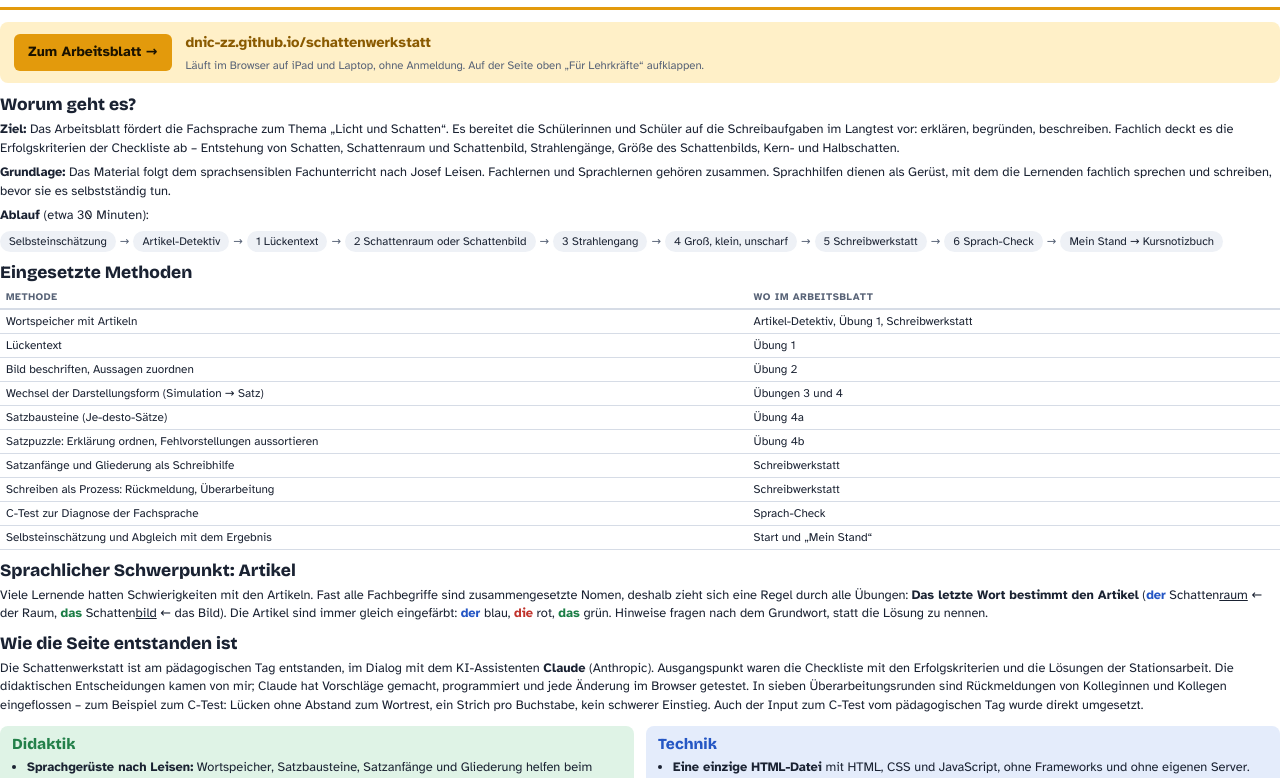
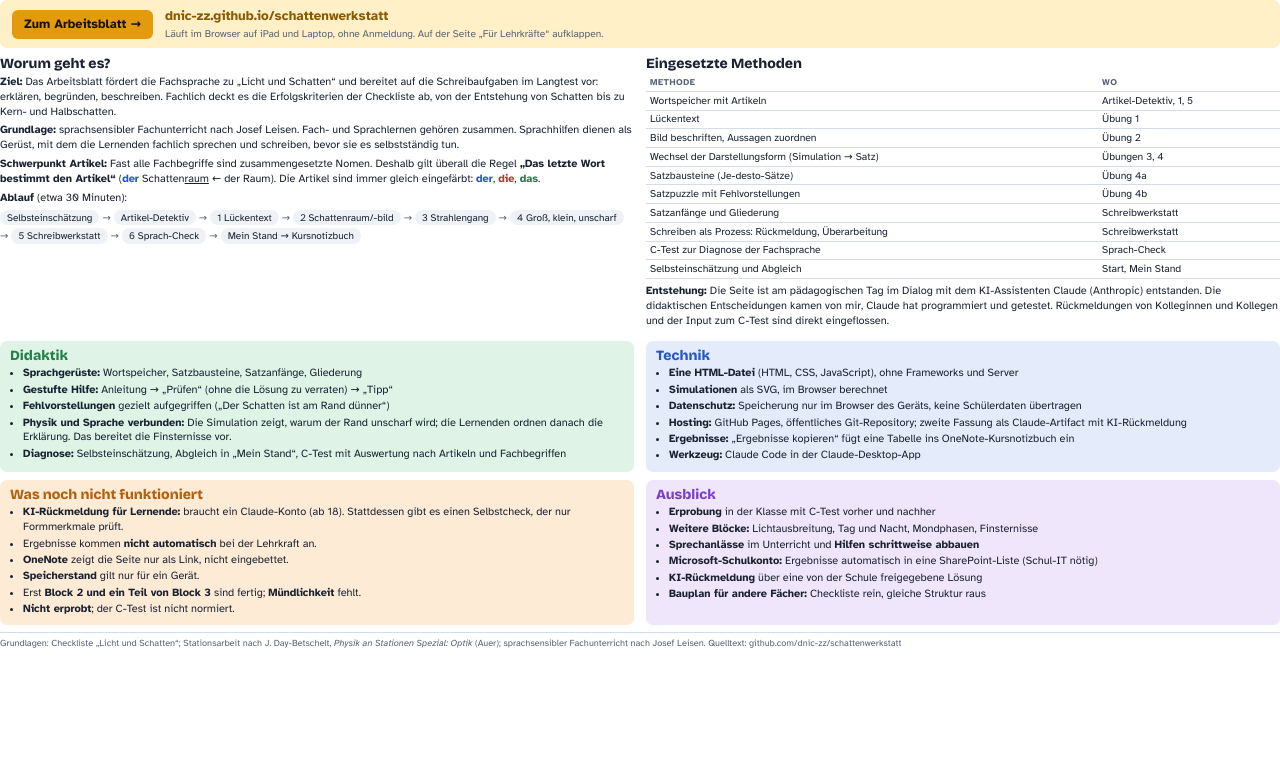
Before and after one commit to dnic-zz/schattenwerkstatt, a plain HTML site: page doku/vorstellung.html in a window 1280 px wide. Shown: the part 80-858 px from the top of the page. After the commit the page ends 800 px from the top, so only its background shows below. Drawn offline with nearby package versions, Linux system fonts and the light colour scheme.

Commit message:
Stand 9: Vorstellung auf einer Seite
- PDF auf eine A4-Seite gekürzt, zweispaltig
- „Physik, Klasse 7“ statt „Physik, Q1“

Co-Authored-By: Claude Opus 5.5 <noreply@anthropic.com>

```diff
--- a/doku/vorstellung.html
+++ b/doku/vorstellung.html
@@ -5,8 +5,8 @@
 <title>Schattenwerkstatt – Vorstellung</title>
 <link rel="stylesheet" href="https://fonts.googleapis.com/css2?family=Atkinson+Hyperlegible:ital,wght@0,400;0,700;1,400&family=Bricolage+Grotesque:opsz,wght@12..96,600;12..96,800&display=swap">
 <style>
-/* Druckvorlage A4, zwei Seiten; Farben wie in der Schattenwerkstatt */
-@page { size: A4; margin: 16mm 16mm 16mm 16mm; }
+/* Druckvorlage A4, eine Seite; Farben wie in der Schattenwerkstatt */
+@page { size: A4; margin: 12mm 13mm; }
 :root {
   --ink: #1a2232; --muted: #586377; --line: #d6dce6; --bg: #eef1f6;
   --lamp: #e39a0c; --lamp-ink: #8a5a00; --lamp-soft: #fff0c8;
@@ -17,49 +17,42 @@
 }
 * { box-sizing: border-box; }
 html { -webkit-print-color-adjust: exact; print-color-adjust: exact; }
-body { margin: 0; color: var(--ink); background: #fff; font-family: var(--font-body); font-size: 9.6pt; line-height: 1.45; }
-h1, h2, h3 { font-family: var(--font-display); line-height: 1.15; margin: 0; }
-h1 { font-size: 24pt; font-weight: 800; letter-spacing: -0.01em; }
-h2 { font-size: 13pt; font-weight: 800; margin-bottom: 5px; }
-h3 { font-size: 10.5pt; font-weight: 600; margin-bottom: 4px; }
-p { margin: 0 0 6px; }
-ul { margin: 0; padding-left: 15px; }
-li { margin-bottom: 2px; }
+body { margin: 0; color: var(--ink); background: #fff; font-family: var(--font-body); font-size: 8.2pt; line-height: 1.36; }
+h1, h2 { font-family: var(--font-display); line-height: 1.12; margin: 0; }
+h1 { font-size: 21pt; font-weight: 800; letter-spacing: -0.01em; }
+h2 { font-size: 10.5pt; font-weight: 800; margin-bottom: 3px; }
+p { margin: 0 0 4px; }
+ul { margin: 0; padding-left: 13px; }
+li { margin-bottom: 1.5px; }
 a { color: var(--blue); }
 
-.head { display: grid; grid-template-columns: 1fr auto; gap: 16px; align-items: end; border-bottom: 3px solid var(--lamp); padding-bottom: 10px; margin-bottom: 12px; }
-.kicker { font-size: 8pt; font-weight: 700; letter-spacing: 0.08em; text-transform: uppercase; color: var(--muted); }
-.sub { font-size: 11pt; color: var(--muted); margin-top: 3px; }
-.by { font-size: 8.5pt; color: var(--muted); text-align: right; }
+.head { display: grid; grid-template-columns: 1fr auto; gap: 12px; align-items: end; border-bottom: 3px solid var(--lamp); padding-bottom: 6px; margin-bottom: 8px; }
+.kicker { font-size: 7pt; font-weight: 700; letter-spacing: 0.08em; text-transform: uppercase; color: var(--muted); }
+.sub { font-size: 9.5pt; color: var(--muted); margin-top: 2px; }
+.by { font-size: 7.8pt; color: var(--muted); text-align: right; }
 
-.link { display: grid; grid-template-columns: auto 1fr; gap: 4px 14px; align-items: center; background: var(--lamp-soft); border-radius: 8px; padding: 10px 14px; margin-bottom: 12px; }
-.link .btn { grid-row: span 2; display: inline-block; background: var(--lamp); color: #1a1200; font-weight: 700; text-decoration: none; padding: 8px 14px; border-radius: 6px; font-size: 10.5pt; }
-.link .url { font-size: 11pt; font-weight: 700; }
+.link { display: grid; grid-template-columns: auto 1fr; gap: 2px 12px; align-items: center; background: var(--lamp-soft); border-radius: 7px; padding: 7px 12px; margin-bottom: 8px; }
+.link .btn { grid-row: span 2; display: inline-block; background: var(--lamp); color: #1a1200; font-weight: 700; text-decoration: none; padding: 6px 12px; border-radius: 6px; font-size: 9.5pt; }
+.link .url { font-size: 10pt; font-weight: 700; }
 .link .url a { color: var(--lamp-ink); text-decoration: none; }
-.link .note { font-size: 8.5pt; color: var(--muted); }
+.link .note { font-size: 7.6pt; color: var(--muted); }
 
-section { margin-bottom: 11px; break-inside: avoid; }
-.cols { display: grid; grid-template-columns: 1fr 1fr; gap: 12px; }
-.box { border-radius: 8px; padding: 10px 12px; break-inside: avoid; }
-.box h2 { font-size: 11.5pt; }
-.didaktik { background: var(--ok-soft); }
-.didaktik h2 { color: var(--ok); }
-.technik { background: var(--blue-soft); }
-.technik h2 { color: var(--blue); }
-.offen { background: var(--warn-soft); }
-.offen h2 { color: var(--warn); }
-.ausblick { background: var(--tip-soft); }
-.ausblick h2 { color: var(--tip); }
+.grid { display: grid; grid-template-columns: 1fr 1fr; gap: 8px 12px; }
+section { break-inside: avoid; }
+.box { border-radius: 7px; padding: 7px 10px; break-inside: avoid; }
+.didaktik { background: var(--ok-soft); } .didaktik h2 { color: var(--ok); }
+.technik { background: var(--blue-soft); } .technik h2 { color: var(--blue); }
+.offen { background: var(--warn-soft); } .offen h2 { color: var(--warn); }
+.ausblick { background: var(--tip-soft); } .ausblick h2 { color: var(--tip); }
 
-table { width: 100%; border-collapse: collapse; font-size: 8.8pt; }
-th { text-align: left; font-size: 7.5pt; text-transform: uppercase; letter-spacing: 0.06em; color: var(--muted); padding: 3px 6px; border-bottom: 2px solid var(--line); }
-td { padding: 3px 6px; border-bottom: 1px solid var(--line); vertical-align: top; }
-.flow { display: flex; flex-wrap: wrap; gap: 4px; align-items: center; font-size: 8.6pt; }
-.flow span { background: var(--bg); border-radius: 999px; padding: 2px 9px; }
+table { width: 100%; border-collapse: collapse; font-size: 7.8pt; }
+th { text-align: left; font-size: 6.6pt; text-transform: uppercase; letter-spacing: 0.06em; color: var(--muted); padding: 2px 4px; border-bottom: 1.5px solid var(--line); }
+td { padding: 1.8px 4px; border-bottom: 1px solid var(--line); vertical-align: top; }
+.flow { display: flex; flex-wrap: wrap; gap: 3px; align-items: center; font-size: 7.5pt; margin-top: 2px; }
+.flow span { background: var(--bg); border-radius: 999px; padding: 1px 7px; }
 .flow i { color: var(--muted); font-style: normal; }
 .a-der { color: #2456c4; font-weight: 700; } .a-die { color: #c0322b; font-weight: 700; } .a-das { color: #1b7d45; font-weight: 700; }
-.page2 { break-before: page; }
-.foot { margin-top: 10px; padding-top: 6px; border-top: 1px solid var(--line); font-size: 7.8pt; color: var(--muted); }
+.foot { margin-top: 7px; padding-top: 4px; border-top: 1px solid var(--line); font-size: 6.9pt; color: var(--muted); }
 </style>
 </head>
 <body>
@@ -68,7 +61,7 @@ td { padding: 3px 6px; border-bottom: 1px solid var(--line); vertical-align: top
   <div>
     <div class="kicker">Pädagogischer Tag · Sprachförderung im Fachunterricht</div>
     <h1>Schattenwerkstatt</h1>
-    <div class="sub">Ein sprachsensibles interaktives Arbeitsblatt zu „Licht und Schatten“ (Physik, Q1)</div>
+    <div class="sub">Ein sprachsensibles interaktives Arbeitsblatt zu „Licht und Schatten“ (Physik, Klasse 7)</div>
   </div>
   <div class="by">Dominic Scherer<br>Oktober 2026</div>
 </div>
@@ -76,98 +69,85 @@ td { padding: 3px 6px; border-bottom: 1px solid var(--line); vertical-align: top
 <div class="link">
   <a class="btn" href="https://dnic-zz.github.io/schattenwerkstatt/">Zum Arbeitsblatt →</a>
   <div class="url"><a href="https://dnic-zz.github.io/schattenwerkstatt/">dnic-zz.github.io/schattenwerkstatt</a></div>
-  <div class="note">Läuft im Browser auf iPad und Laptop, ohne Anmeldung. Auf der Seite oben „Für Lehrkräfte“ aufklappen.</div>
+  <div class="note">Läuft im Browser auf iPad und Laptop, ohne Anmeldung. Auf der Seite „Für Lehrkräfte“ aufklappen.</div>
 </div>
 
+<div class="grid">
   <section>
     <h2>Worum geht es?</h2>
-  <p><b>Ziel:</b> Das Arbeitsblatt fördert die Fachsprache zum Thema „Licht und Schatten“. Es bereitet die Schülerinnen und Schüler auf die Schreibaufgaben im Langtest vor: erklären, begründen, beschreiben. Fachlich deckt es die Erfolgskriterien der Checkliste ab – Entstehung von Schatten, Schattenraum und Schattenbild, Strahlengänge, Größe des Schattenbilds, Kern- und Halbschatten.</p>
-  <p><b>Grundlage:</b> Das Material folgt dem sprachsensiblen Fachunterricht nach Josef Leisen. Fachlernen und Sprachlernen gehören zusammen. Sprachhilfen dienen als Gerüst, mit dem die Lernenden fachlich sprechen und schreiben, bevor sie es selbstständig tun.</p>
+    <p><b>Ziel:</b> Das Arbeitsblatt fördert die Fachsprache zu „Licht und Schatten“ und bereitet auf die Schreibaufgaben im Langtest vor: erklären, begründen, beschreiben. Fachlich deckt es die Erfolgskriterien der Checkliste ab, von der Entstehung von Schatten bis zu Kern- und Halbschatten.</p>
+    <p><b>Grundlage:</b> sprachsensibler Fachunterricht nach Josef Leisen. Fach- und Sprachlernen gehören zusammen. Sprachhilfen dienen als Gerüst, mit dem die Lernenden fachlich sprechen und schreiben, bevor sie es selbstständig tun.</p>
+    <p><b>Schwerpunkt Artikel:</b> Fast alle Fachbegriffe sind zusammengesetzte Nomen. Deshalb gilt überall die Regel <b>„Das letzte Wort bestimmt den Artikel“</b> (<span class="a-der">der</span> Schatten<u>raum</u> ← der Raum). Die Artikel sind immer gleich eingefärbt: <span class="a-der">der</span>, <span class="a-die">die</span>, <span class="a-das">das</span>.</p>
     <p><b>Ablauf</b> (etwa 30 Minuten):</p>
-  <div class="flow"><span>Selbsteinschätzung</span><i>→</i><span>Artikel-Detektiv</span><i>→</i><span>1 Lückentext</span><i>→</i><span>2 Schattenraum oder Schattenbild</span><i>→</i><span>3 Strahlengang</span><i>→</i><span>4 Groß, klein, unscharf</span><i>→</i><span>5 Schreibwerkstatt</span><i>→</i><span>6 Sprach-Check</span><i>→</i><span>Mein Stand → Kursnotizbuch</span></div>
+    <div class="flow"><span>Selbsteinschätzung</span><i>→</i><span>Artikel-Detektiv</span><i>→</i><span>1 Lückentext</span><i>→</i><span>2 Schattenraum/-bild</span><i>→</i><span>3 Strahlengang</span><i>→</i><span>4 Groß, klein, unscharf</span><i>→</i><span>5 Schreibwerkstatt</span><i>→</i><span>6 Sprach-Check</span><i>→</i><span>Mein Stand → Kursnotizbuch</span></div>
   </section>
 
   <section>
     <h2>Eingesetzte Methoden</h2>
     <table>
-    <thead><tr><th>Methode</th><th>Wo im Arbeitsblatt</th></tr></thead>
+      <thead><tr><th>Methode</th><th>Wo</th></tr></thead>
       <tbody>
-      <tr><td>Wortspeicher mit Artikeln</td><td>Artikel-Detektiv, Übung 1, Schreibwerkstatt</td></tr>
+        <tr><td>Wortspeicher mit Artikeln</td><td>Artikel-Detektiv, 1, 5</td></tr>
         <tr><td>Lückentext</td><td>Übung 1</td></tr>
         <tr><td>Bild beschriften, Aussagen zuordnen</td><td>Übung 2</td></tr>
-      <tr><td>Wechsel der Darstellungsform (Simulation → Satz)</td><td>Übungen 3 und 4</td></tr>
+        <tr><td>Wechsel der Darstellungsform (Simulation → Satz)</td><td>Übungen 3, 4</td></tr>
         <tr><td>Satzbausteine (Je-desto-Sätze)</td><td>Übung 4a</td></tr>
-      <tr><td>Satzpuzzle: Erklärung ordnen, Fehlvorstellungen aussortieren</td><td>Übung 4b</td></tr>
-      <tr><td>Satzanfänge und Gliederung als Schreibhilfe</td><td>Schreibwerkstatt</td></tr>
+        <tr><td>Satzpuzzle mit Fehlvorstellungen</td><td>Übung 4b</td></tr>
+        <tr><td>Satzanfänge und Gliederung</td><td>Schreibwerkstatt</td></tr>
         <tr><td>Schreiben als Prozess: Rückmeldung, Überarbeitung</td><td>Schreibwerkstatt</td></tr>
         <tr><td>C-Test zur Diagnose der Fachsprache</td><td>Sprach-Check</td></tr>
-      <tr><td>Selbsteinschätzung und Abgleich mit dem Ergebnis</td><td>Start und „Mein Stand“</td></tr>
+        <tr><td>Selbsteinschätzung und Abgleich</td><td>Start, Mein Stand</td></tr>
       </tbody>
     </table>
+    <p style="margin-top:5px"><b>Entstehung:</b> Die Seite ist am pädagogischen Tag im Dialog mit dem KI-Assistenten Claude (Anthropic) entstanden. Die didaktischen Entscheidungen kamen von mir, Claude hat programmiert und getestet. Rückmeldungen von Kolleginnen und Kollegen und der Input zum C-Test sind direkt eingeflossen.</p>
   </section>
 
-<section>
-  <h2>Sprachlicher Schwerpunkt: Artikel</h2>
-  <p>Viele Lernende hatten Schwierigkeiten mit den Artikeln. Fast alle Fachbegriffe sind zusammengesetzte Nomen, deshalb zieht sich eine Regel durch alle Übungen: <b>Das letzte Wort bestimmt den Artikel</b> (<span class="a-der">der</span> Schatten<u>raum</u> ← der Raum, <span class="a-das">das</span> Schatten<u>bild</u> ← das Bild). Die Artikel sind immer gleich eingefärbt: <span class="a-der">der</span> blau, <span class="a-die">die</span> rot, <span class="a-das">das</span> grün. Hinweise fragen nach dem Grundwort, statt die Lösung zu nennen.</p>
-</section>
-
-<section>
-  <h2>Wie die Seite entstanden ist</h2>
-  <p>Die Schattenwerkstatt ist am pädagogischen Tag entstanden, im Dialog mit dem KI-Assistenten <b>Claude</b> (Anthropic). Ausgangspunkt waren die Checkliste mit den Erfolgskriterien und die Lösungen der Stationsarbeit. Die didaktischen Entscheidungen kamen von mir; Claude hat Vorschläge gemacht, programmiert und jede Änderung im Browser getestet. In sieben Überarbeitungsrunden sind Rückmeldungen von Kolleginnen und Kollegen eingeflossen – zum Beispiel zum C-Test: Lücken ohne Abstand zum Wortrest, ein Strich pro Buchstabe, kein schwerer Einstieg. Auch der Input zum C-Test vom pädagogischen Tag wurde direkt umgesetzt.</p>
-</section>
-
-<div class="cols page2">
   <div class="box didaktik">
     <h2>Didaktik</h2>
     <ul>
-      <li><b>Sprachgerüste nach Leisen:</b> Wortspeicher, Satzbausteine, Satzanfänge und Gliederung helfen beim Formulieren.</li>
-      <li><b>Gestufte Hilfe:</b> erst die Anleitung, dann „Prüfen“ (sagt, was sitzt, ohne die Lösung zu verraten), dann „Tipp“.</li>
-      <li><b>Fehlvorstellungen</b> werden gezielt aufgegriffen, z. B. „Der Schatten ist am Rand dünner“ oder „Ein Schatten ist ein Ding“.</li>
-      <li><b>Physik und Sprache verbunden:</b> Die Simulation zeigt, warum der Rand unscharf wird (ausgedehnte Lichtquelle = viele Lichtpunkte). Die Lernenden bringen die Erklärung danach in die richtige Reihenfolge. Das bereitet die Finsternisse vor.</li>
-      <li><b>Schreiben als Prozess:</b> Text schreiben, Rückmeldung holen, überarbeiten.</li>
-      <li><b>Diagnose:</b> Selbsteinschätzung zu Beginn, Abgleich in „Mein Stand“, Sprach-Check als C-Test mit getrennter Auswertung für Artikel und Fachbegriffe.</li>
+      <li><b>Sprachgerüste:</b> Wortspeicher, Satzbausteine, Satzanfänge, Gliederung</li>
+      <li><b>Gestufte Hilfe:</b> Anleitung → „Prüfen“ (ohne die Lösung zu verraten) → „Tipp“</li>
+      <li><b>Fehlvorstellungen</b> gezielt aufgegriffen („Der Schatten ist am Rand dünner“)</li>
+      <li><b>Physik und Sprache verbunden:</b> Die Simulation zeigt, warum der Rand unscharf wird; die Lernenden ordnen danach die Erklärung. Das bereitet die Finsternisse vor.</li>
+      <li><b>Diagnose:</b> Selbsteinschätzung, Abgleich in „Mein Stand“, C-Test mit Auswertung nach Artikeln und Fachbegriffen</li>
     </ul>
   </div>
   <div class="box technik">
     <h2>Technik</h2>
     <ul>
-      <li><b>Eine einzige HTML-Datei</b> mit HTML, CSS und JavaScript, ohne Frameworks und ohne eigenen Server.</li>
-      <li><b>Simulationen</b> als SVG-Grafik, direkt im Browser berechnet.</li>
-      <li><b>Datenschutz:</b> Fortschritte werden nur im Browser des Geräts gespeichert (localStorage). Es werden keine Schülerdaten übertragen.</li>
-      <li><b>Hosting:</b> GitHub Pages, öffentliches Repository github.com/dnic-zz/schattenwerkstatt, versioniert mit Git.</li>
-      <li><b>Zweite Fassung als Claude-Artifact:</b> mit KI-Rückmeldung zur Schreibwerkstatt über das eigene Claude-Konto.</li>
-      <li><b>Ergebnisse:</b> Knopf „Ergebnisse kopieren“ fügt eine Tabelle ins OneNote-Kursnotizbuch ein.</li>
-      <li><b>Lesbarkeit:</b> Schrift Atkinson Hyperlegible, heller und dunkler Modus, nutzbar auf dem iPad.</li>
-      <li><b>Werkzeug:</b> Claude in der Claude-Desktop-App (Claude Code).</li>
+      <li><b>Eine HTML-Datei</b> (HTML, CSS, JavaScript), ohne Frameworks und Server</li>
+      <li><b>Simulationen</b> als SVG, im Browser berechnet</li>
+      <li><b>Datenschutz:</b> Speicherung nur im Browser des Geräts, keine Schülerdaten übertragen</li>
+      <li><b>Hosting:</b> GitHub Pages, öffentliches Git-Repository; zweite Fassung als Claude-Artifact mit KI-Rückmeldung</li>
+      <li><b>Ergebnisse:</b> „Ergebnisse kopieren“ fügt eine Tabelle ins OneNote-Kursnotizbuch ein</li>
+      <li><b>Werkzeug:</b> Claude Code in der Claude-Desktop-App</li>
     </ul>
   </div>
   <div class="box offen">
     <h2>Was noch nicht funktioniert</h2>
     <ul>
-      <li><b>KI-Rückmeldung für Lernende:</b> Sie braucht ein Claude-Konto, das erst ab 18 Jahren möglich ist. Lernende erhalten stattdessen einen automatischen Selbstcheck, der nur Formmerkmale prüft (Fachbegriffe, Begründungswörter, Artikel).</li>
-      <li><b>Ergebnisse</b> kommen nicht automatisch bei der Lehrkraft an. Die Lernenden kopieren sie selbst ins Kursnotizbuch.</li>
-      <li><b>OneNote</b> zeigt die Seite nicht eingebettet an, nur als Link.</li>
+      <li><b>KI-Rückmeldung für Lernende:</b> braucht ein Claude-Konto (ab 18). Stattdessen gibt es einen Selbstcheck, der nur Formmerkmale prüft.</li>
+      <li>Ergebnisse kommen <b>nicht automatisch</b> bei der Lehrkraft an.</li>
+      <li><b>OneNote</b> zeigt die Seite nur als Link, nicht eingebettet.</li>
       <li><b>Speicherstand</b> gilt nur für ein Gerät.</li>
-      <li><b>Umfang:</b> Erst Block 2 und ein Teil von Block 3 sind fertig.</li>
-      <li><b>Nicht erprobt:</b> Mit einer Klasse ist das Material noch nicht getestet. Der C-Test ist nicht normiert und hat noch keine Parallelfassung.</li>
-      <li><b>Mündlichkeit</b> fehlt bisher.</li>
+      <li>Erst <b>Block 2 und ein Teil von Block 3</b> sind fertig; <b>Mündlichkeit</b> fehlt.</li>
+      <li><b>Nicht erprobt</b>; der C-Test ist nicht normiert.</li>
     </ul>
   </div>
   <div class="box ausblick">
     <h2>Ausblick</h2>
     <ul>
-      <li><b>Erprobung</b> in der Klasse, mit C-Test vorher und nachher (Parallelfassung) und einer kurzen Befragung.</li>
-      <li><b>Weitere Blöcke:</b> Lichtausbreitung (Block 1), Tag und Nacht, Mondphasen und Finsternisse (Block 4) im gleichen Aufbau.</li>
-      <li><b>Sprechanlässe:</b> Partnererklärungen mit Satzbausteinen im Unterricht.</li>
-      <li><b>Hilfen schrittweise abbauen</b>, damit die Lernenden zunehmend selbstständig formulieren.</li>
-      <li><b>Anmeldung mit dem Microsoft-Schulkonto:</b> Ergebnisse könnten automatisch in einer SharePoint-Liste der Klasse landen. Dafür wäre die Schul-IT nötig.</li>
-      <li><b>KI-Rückmeldung datenschutzkonform</b> über eine von der Schule freigegebene Lösung.</li>
-      <li><b>Bauplan für andere Fächer:</b> Mit einer Checkliste mit Erfolgskriterien lässt sich dieselbe Struktur auch für Biologie, Chemie oder Erdkunde erstellen.</li>
+      <li><b>Erprobung</b> in der Klasse mit C-Test vorher und nachher</li>
+      <li><b>Weitere Blöcke:</b> Lichtausbreitung, Tag und Nacht, Mondphasen, Finsternisse</li>
+      <li><b>Sprechanlässe</b> im Unterricht und <b>Hilfen schrittweise abbauen</b></li>
+      <li><b>Microsoft-Schulkonto:</b> Ergebnisse automatisch in eine SharePoint-Liste (Schul-IT nötig)</li>
+      <li><b>KI-Rückmeldung</b> über eine von der Schule freigegebene Lösung</li>
+      <li><b>Bauplan für andere Fächer:</b> Checkliste rein, gleiche Struktur raus</li>
     </ul>
   </div>
 </div>
 
-<div class="foot">Grundlagen: Checkliste „Licht und Schatten“ (Erfolgskriterien, Selbsteinschätzung); Stationsarbeit nach J. Day-Betschelt, <i>Physik an Stationen Spezial: Optik</i> (Auer); sprachsensibler Fachunterricht nach Josef Leisen. Quelltext: github.com/dnic-zz/schattenwerkstatt</div>
+<div class="foot">Grundlagen: Checkliste „Licht und Schatten“; Stationsarbeit nach J. Day-Betschelt, <i>Physik an Stationen Spezial: Optik</i> (Auer); sprachsensibler Fachunterricht nach Josef Leisen. Quelltext: github.com/dnic-zz/schattenwerkstatt</div>
 
 </body>
 </html>
```
Also changed, not shown: 1 other file. Lines whose indentation alone changed are shown as unchanged.
